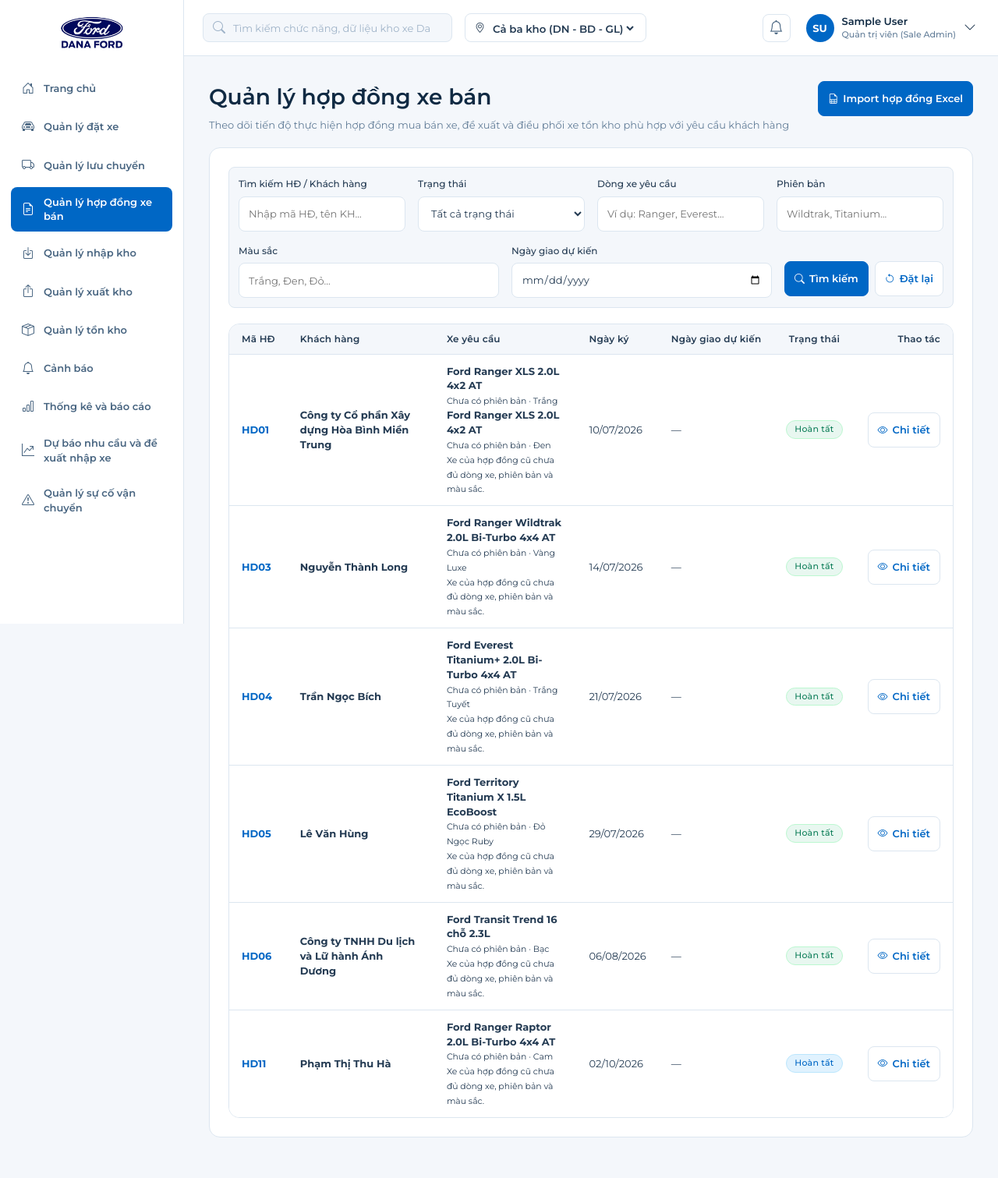
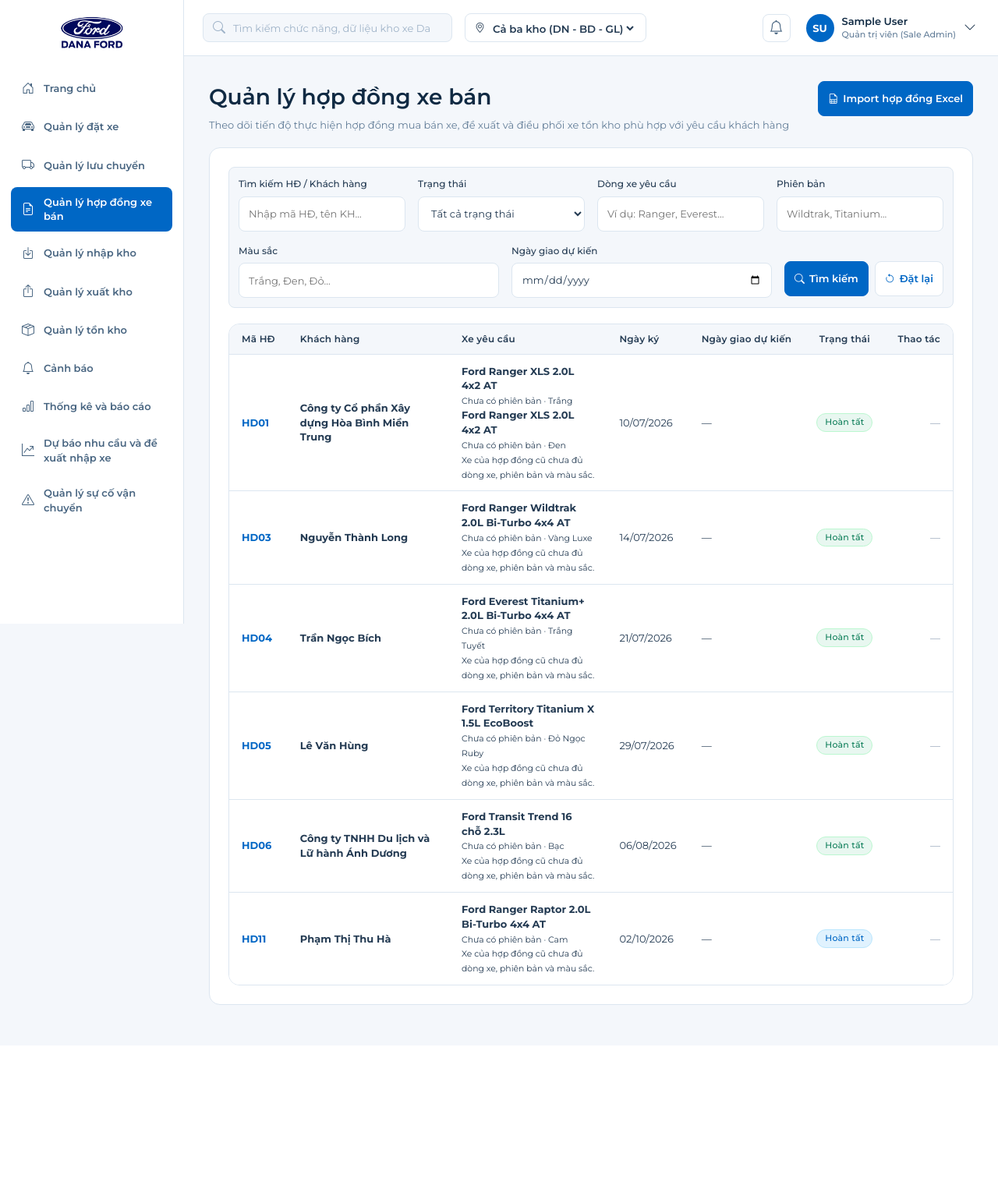
Before and after one commit to quochieuvie123/quan-tri-kho-va-chuoi-cung-ung-danaford, a Django app: page /hop-dong/ in a window 1280 px wide. Shown: the whole page at 78% size. After the commit the page ends 1289 px from the top, so only its background shows below. Run offline with Django 5.2, Linux system fonts and the light colour scheme; the visitor is signed in with stand-in values (Sample User, id 1); data comes from the database, SQL or seed files in the repository; parts of the project's set-up code (start-up, migrations or seed data) failed here and were passed over.

Commit message:
UI: Bo nut Xem chi tiet trong bang - Click truc tiep ma de xem chi tiet & Doi chuc vu Sale Chi Nhanh

```diff
--- a/core/roles.py
+++ b/core/roles.py
@@ -103,7 +103,7 @@ ROLES = {
     },
     "SALE": {
         "code": "SALE",
-        "title": "Nhân viên Kinh doanh (Sale Chi Nhánh)",
+        "title": "Sale Chi Nhánh",
         "department": "Phòng Kinh Doanh & Bán Hàng Chi Nhánh",
         "badge_color": "primary",
         "can_monitor_subordinates": False,
@@ -130,7 +130,7 @@ ROLES = {
     },
     "KIEM_TRA_TON_KHO": {
         "code": "SALE",
-        "title": "Nhân viên Kinh doanh (Sale Chi Nhánh)",
+        "title": "Sale Chi Nhánh",
         "department": "Phòng Kinh Doanh & Bán Hàng Chi Nhánh",
         "badge_color": "primary",
         "can_monitor_subordinates": False,
@@ -143,7 +143,7 @@ ROLES = {
     },
     "DIEU_PHOI_SU_CO_DU_BAO": {
         "code": "SALE",
-        "title": "Nhân viên Kinh doanh (Sale Chi Nhánh)",
+        "title": "Sale Chi Nhánh",
         "department": "Phòng Kinh Doanh & Bán Hàng Chi Nhánh",
         "badge_color": "primary",
         "can_monitor_subordinates": False,
@@ -156,7 +156,7 @@ ROLES = {
     },
     "NHAN_VIEN_CHUNG": {
         "code": "SALE",
-        "title": "Nhân viên Kinh doanh (Sale Chi Nhánh)",
+        "title": "Sale Chi Nhánh",
         "department": "Phòng Kinh Doanh & Bán Hàng Chi Nhánh",
         "badge_color": "primary",
         "can_monitor_subordinates": False,
--- a/templates/contracts/index.html
+++ b/templates/contracts/index.html
@@ -78,9 +78,9 @@
             {% for hd in hop_dong %}
             <tr>
               <td>
-                {% if hd.thao_tac.xem_chi_tiet %}<a href="{% url 'contracts:detail' hd.ma_hd %}" style="text-decoration: none; font-weight: 700; color: #0067c5;">
+                <a href="{% url 'contracts:detail' hd.ma_hd %}" style="text-decoration: none; font-weight: 700; color: #0067c5;">
                   {{ hd.ma_hd }}
-                </a>{% else %}<strong>{{ hd.ma_hd }}</strong>{% endif %}
+                </a>
               </td>
               <td>
                 <strong>{{ hd.khach_hang__ten_kh }}</strong>
@@ -99,18 +99,13 @@
                 </span>
               </td>
               <td style="text-align: right;">
-                <div style="display: inline-flex; gap: 6px; justify-content: flex-end;">
-                  {% if hd.thao_tac.xem_chi_tiet %}
-                    <a class="btn btn--light" href="{% url 'contracts:detail' hd.ma_hd %}">
-                      <i class="bi bi-eye"></i> Chi tiết
-                    </a>
-                  {% endif %}
-                  {% if hd.thao_tac.de_xuat_xe %}
-                    <a class="btn btn--primary" style="min-width: 138px; color: #fff; white-space: nowrap;" aria-label="Đề xuất xe" href="{% url 'contracts:xe_phu_hop' hd.ma_hd %}">
-                      <i class="bi bi-lightbulb"></i> Đề xuất xe
-                    </a>
-                  {% endif %}
-                </div>
+                {% if hd.thao_tac.de_xuat_xe %}
+                  <a class="btn btn--primary" style="min-width: 138px; color: #fff; white-space: nowrap;" aria-label="Đề xuất xe" href="{% url 'contracts:xe_phu_hop' hd.ma_hd %}">
+                    <i class="bi bi-lightbulb"></i> Đề xuất xe
+                  </a>
+                {% else %}
+                  <span style="color: #94a3b8;">—</span>
+                {% endif %}
               </td>
             </tr>
             {% empty %}
```
Also changed, not shown: incidents/templates/incidents/danh_sach.html (+4 -5 lines), orders/templates/danh_sach_yc.html (+1 -7 lines), orders/templates/ds_de_xuat.html (+6 -8 lines), templates/warehouse/receipt_list.html (+8 -4 lines), transfers/templates/danh_sach_lenh.html (+1 -7 lines).
